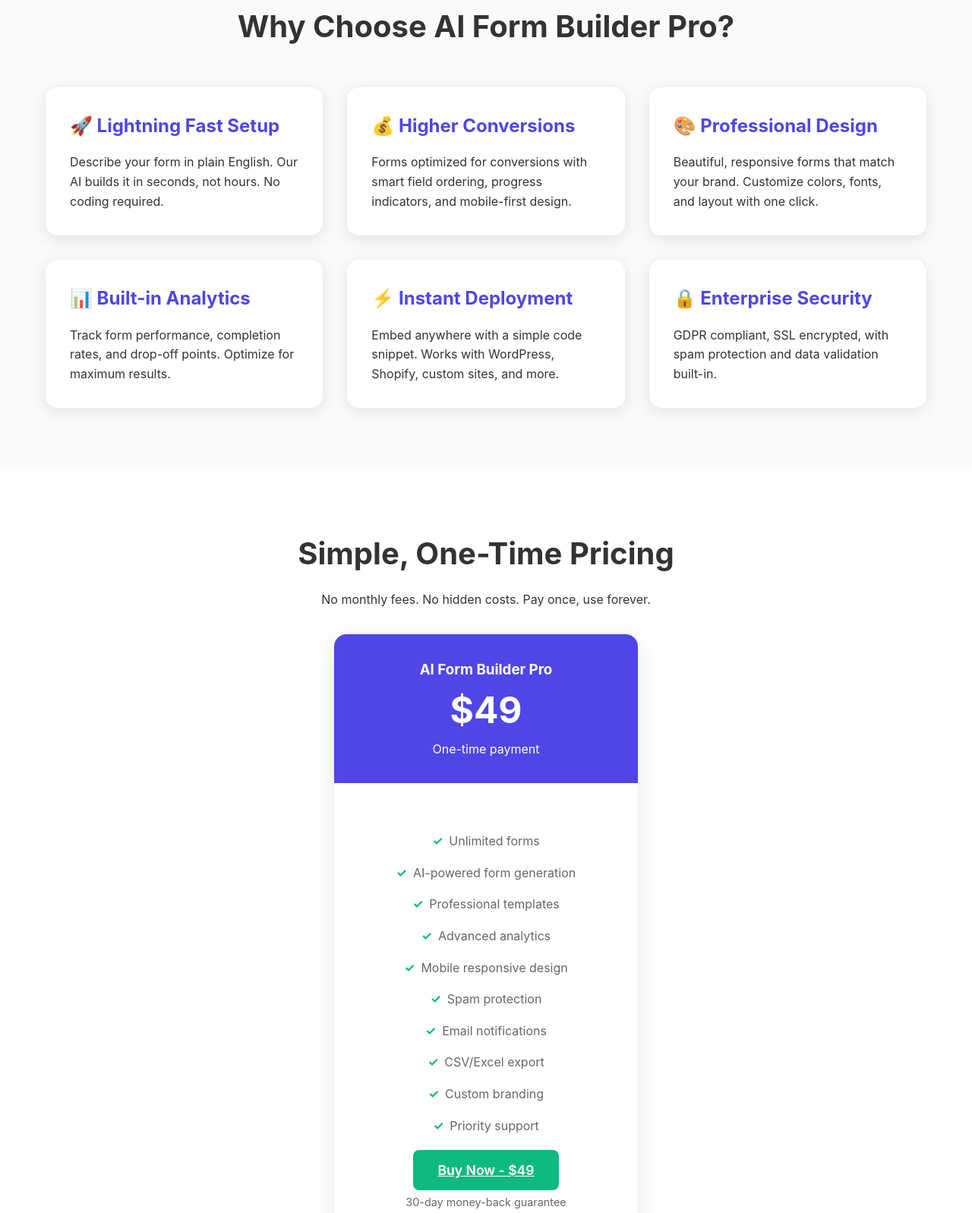
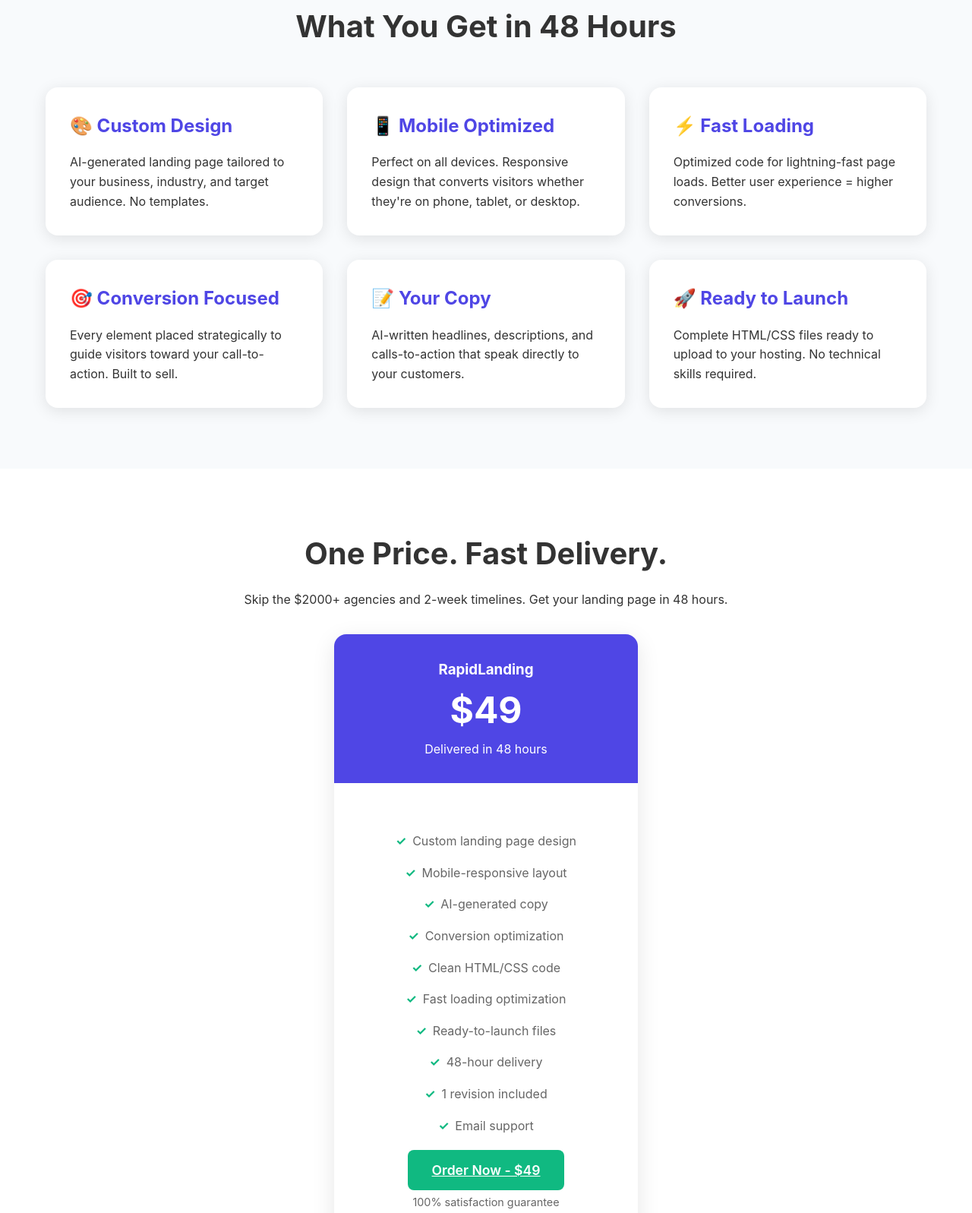
Before and after one commit to Ethandata/crucible-sim, a website: page index.html in a window 1280 px wide. Shown: the part 494-2091 px from the top of the page at 76% size. Drawn offline with Linux system fonts and the light colour scheme.

Commit message:
Fix landing page: update to RapidLanding product with correct 9 payment link

```diff
--- a/index.html
+++ b/index.html
@@ -3,7 +3,7 @@
 <head>
     <meta charset="UTF-8">
     <meta name="viewport" content="width=device-width, initial-scale=1.0">
-    <title>AI Form Builder Pro - Create Professional Forms in Minutes</title>
+    <title>RapidLanding - AI Landing Pages in 48 Hours</title>
     <style>
         * { margin: 0; padding: 0; box-sizing: border-box; }
         body { font-family: -apple-system, BlinkMacSystemFont, 'Segoe UI', Roboto, sans-serif; line-height: 1.6; color: #333; }
@@ -66,40 +66,40 @@
 
     <section class="hero">
         <div class="container">
-            <h1>Create Professional Forms in Minutes</h1>
-            <p>Stop wrestling with complex form builders. Our AI creates beautiful, functional forms that convert visitors into customers.</p>
-            <a href="https://buy.stripe.com/dRmdR93zO9Fpeco8aJdEs02" class="cta-btn">Start Building - $49</a>
-            <a href="#features" class="cta-btn secondary-btn">See Features</a>
+            <h1>AI Landing Pages in 48 Hours</h1>
+            <p>Skip the weeks of design and development. Get a professional, converting landing page delivered in 48 hours for just $49.</p>
+            <a href="https://buy.stripe.com/cNi9AT1rG2cX6JW0IhdEs03" class="cta-btn">Order Now - $49</a>
+            <a href="#features" class="cta-btn secondary-btn">See What You Get</a>
         </div>
     </section>
 
     <section id="features" class="features">
         <div class="container">
-            <h2>Why Choose AI Form Builder Pro?</h2>
+            <h2>What You Get in 48 Hours</h2>
             <div class="features-grid">
                 <div class="feature">
-                    <h3>🚀 Lightning Fast Setup</h3>
-                    <p>Describe your form in plain English. Our AI builds it in seconds, not hours. No coding required.</p>
+                    <h3>🎨 Custom Design</h3>
+                    <p>AI-generated landing page tailored to your business, industry, and target audience. No templates.</p>
                 </div>
                 <div class="feature">
-                    <h3>💰 Higher Conversions</h3>
-                    <p>Forms optimized for conversions with smart field ordering, progress indicators, and mobile-first design.</p>
+                    <h3>📱 Mobile Optimized</h3>
+                    <p>Perfect on all devices. Responsive design that converts visitors whether they're on phone, tablet, or desktop.</p>
                 </div>
                 <div class="feature">
-                    <h3>🎨 Professional Design</h3>
-                    <p>Beautiful, responsive forms that match your brand. Customize colors, fonts, and layout with one click.</p>
+                    <h3>⚡ Fast Loading</h3>
+                    <p>Optimized code for lightning-fast page loads. Better user experience = higher conversions.</p>
                 </div>
                 <div class="feature">
-                    <h3>📊 Built-in Analytics</h3>
-                    <p>Track form performance, completion rates, and drop-off points. Optimize for maximum results.</p>
+                    <h3>🎯 Conversion Focused</h3>
+                    <p>Every element placed strategically to guide visitors toward your call-to-action. Built to sell.</p>
                 </div>
                 <div class="feature">
-                    <h3>⚡ Instant Deployment</h3>
-                    <p>Embed anywhere with a simple code snippet. Works with WordPress, Shopify, custom sites, and more.</p>
+                    <h3>📝 Your Copy</h3>
+                    <p>AI-written headlines, descriptions, and calls-to-action that speak directly to your customers.</p>
                 </div>
                 <div class="feature">
-                    <h3>🔒 Enterprise Security</h3>
-                    <p>GDPR compliant, SSL encrypted, with spam protection and data validation built-in.</p>
+                    <h3>🚀 Ready to Launch</h3>
+                    <p>Complete HTML/CSS files ready to upload to your hosting. No technical skills required.</p>
                 </div>
             </div>
         </div>
@@ -107,30 +107,30 @@
 
     <section id="pricing" class="pricing">
         <div class="container">
-            <h2>Simple, One-Time Pricing</h2>
-            <p>No monthly fees. No hidden costs. Pay once, use forever.</p>
+            <h2>One Price. Fast Delivery.</h2>
+            <p>Skip the $2000+ agencies and 2-week timelines. Get your landing page in 48 hours.</p>
 
             <div class="pricing-card">
                 <div class="pricing-header">
-                    <h3>AI Form Builder Pro</h3>
+                    <h3>RapidLanding</h3>
                     <div class="price">$49</div>
-                    <p>One-time payment</p>
+                    <p>Delivered in 48 hours</p>
                 </div>
                 <div class="pricing-body">
                     <ul class="feature-list">
-                        <li>Unlimited forms</li>
-                        <li>AI-powered form generation</li>
-                        <li>Professional templates</li>
-                        <li>Advanced analytics</li>
-                        <li>Mobile responsive design</li>
-                        <li>Spam protection</li>
-                        <li>Email notifications</li>
-                        <li>CSV/Excel export</li>
-                        <li>Custom branding</li>
-                        <li>Priority support</li>
+                        <li>Custom landing page design</li>
+                        <li>Mobile-responsive layout</li>
+                        <li>AI-generated copy</li>
+                        <li>Conversion optimization</li>
+                        <li>Clean HTML/CSS code</li>
+                        <li>Fast loading optimization</li>
+                        <li>Ready-to-launch files</li>
+                        <li>48-hour delivery</li>
+                        <li>1 revision included</li>
+                        <li>Email support</li>
                     </ul>
-                    <a href="https://buy.stripe.com/dRmdR93zO9Fpeco8aJdEs02" class="buy-now">Buy Now - $49</a>
-                    <p style="margin-top: 1rem; font-size: 0.9rem; color: #666;">30-day money-back guarantee</p>
+                    <a href="https://buy.stripe.com/cNi9AT1rG2cX6JW0IhdEs03" class="buy-now">Order Now - $49</a>
+                    <p style="margin-top: 1rem; font-size: 0.9rem; color: #666;">100% satisfaction guarantee</p>
                 </div>
             </div>
         </div>
@@ -138,7 +138,7 @@
 
     <footer>
         <div class="container">
-            <p>&copy; 2024 RapidLanding. Built for businesses that move fast.</p>
+            <p>&copy; 2024 RapidLanding. Fast landing pages for fast-moving businesses.</p>
         </div>
     </footer>
 </body>
```
